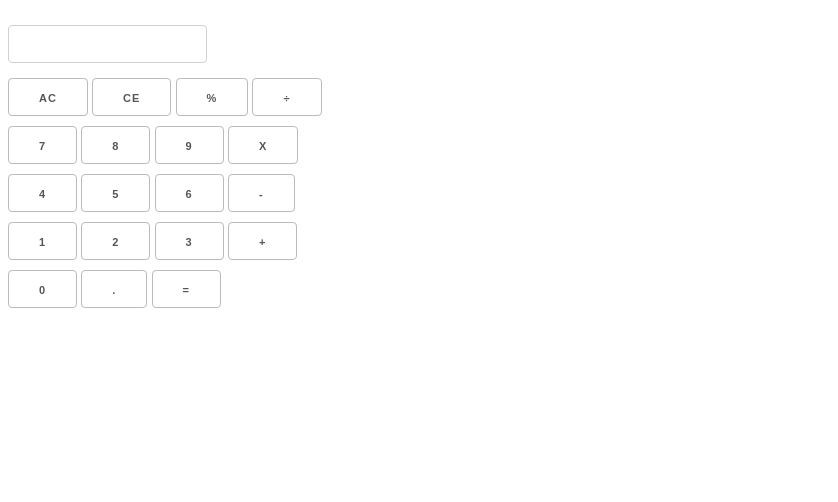
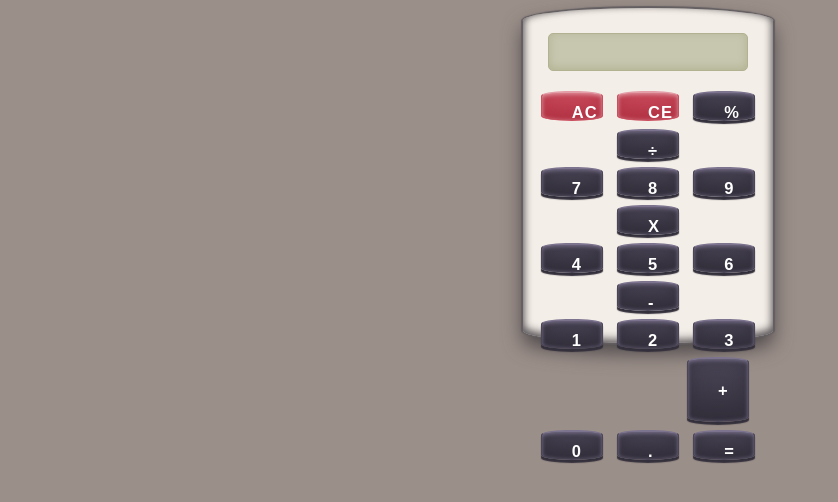
Before and after one commit to meakommo/js-calculator, a plain HTML site: page index.html in a window 1280 px wide. Shown: the whole page, without its empty margins (0-838 px from the left). Drawn offline with nearby package versions, Linux system fonts and the light colour scheme.

```diff
--- a/index.html
+++ b/index.html
@@ -2,6 +2,7 @@
 <head>
     <link href="https://cdnjs.cloudflare.com/ajax/libs/skeleton/2.0.4/skeleton.min.css" rel="stylesheet" type="text/css">
     <link href="style.css" rel="stylesheet" type="text/css">
+    <script href="calc.js"></script>
 </head>
 <body>
 
--- a/style.css
+++ b/style.css
@@ -0,0 +1,92 @@
+@import url(https://fonts.googleapis.com/css?family=Pacifico|Open+Sans|Montserrat);
+body, html {
+  width: 100%;
+  background-color: #9B8F89;
+}
+
+.calculator {
+  width: 250px;
+  height: 335px;
+  background-color: #F3EEE7;
+  margin: 0 auto;
+  border-top-left-radius: 80% 20px;
+  border-top-right-radius: 80% 20px;
+  border-bottom-left-radius: 80% 20px;
+  border-bottom-right-radius: 80% 20px;
+  box-shadow: inset 5px 0 10px -5px #635e61, inset -5px 0 10px -5px #635e61, inset 0px -5px 10px -2px #635e61, 0 0 1px 2px #635e61, 0 10px 20px 0 #494547;
+  text-align: center;
+}
+.calculator p#title {
+  padding-top: 10px;
+  margin-bottom: -10px;
+  color: #7d777b;
+  font-family: 'Pacifico';
+}
+.calculator p#tagline {
+  text-transform: uppercase;
+  color: #969194;
+  font-family: 'Open Sans';
+  font-size: .7em;
+}
+.calculator input[type='text'] {
+  background-color: #C7C7B0;
+  border: 1px solid #b2b292;
+  line-height: 40px;
+  width: 80%;
+  font-size: 2em;
+  direction: rtl;
+  font-family: 'Montserrat';
+  padding-right: 10px;
+  margin-bottom: 20px;
+  border-radius: 5px;
+  box-shadow: inset 0px -2px 10px #b2b292;
+}
+.calculator input[type='text']:focus {
+  outline: none;
+}
+.calculator .row {
+  display: block;
+}
+.calculator .row button {
+  width: 40px;
+  height: 30px;
+  border: 1px solid #4B4657;
+  border-top: 2px solid #7c748f;
+  background-image: -webkit-linear-gradient( top , #4B4657, #332f3b);
+  background-image: linear-gradient(to bottom, #4B4657, #332f3b);
+  color: white;
+  font-size: 1.1em;
+  border-radius: 20%;
+  border-top-left-radius: 80% 10px;
+  border-top-right-radius: 80% 10px;
+  border-bottom-left-radius: 100% 10px;
+  border-bottom-right-radius: 100% 10px;
+  margin-left: 5px;
+  margin-right: 5px;
+  margin-bottom: 8px;
+  box-shadow: inset 0 1px 4px #7c748f, inset 0 -4px 20px #332f3b, 0 3px 1px 0 #332f3b;
+}
+.calculator .row button:focus {
+  outline: 0;
+}
+.calculator .row button:active {
+  background-image: -webkit-linear-gradient( bottom , #4B4657, #332f3b);
+  background-image: linear-gradient(to top, #4B4657, #332f3b);
+}
+.calculator .row .ctrl {
+  border: 1px solid #CC4E5F;
+  border-top: 2px solid #e39da7;
+  background-image: -webkit-linear-gradient( top , #CC4E5F, #b33445);
+  background-image: linear-gradient(to bottom, #CC4E5F, #b33445);
+  box-shadow: inset 0 1px 4px #e39da7, inset 0 -4px 20px #b33445;
+}
+.calculator .row .ctrl:active {
+  background-image: -webkit-linear-gradient( bottom , #CC4E5F, #b33445);
+  background-image: linear-gradient(to top, #CC4E5F, #b33445);
+}
+.calculator .row .tall {
+  height: 65px;
+  float: right;
+  margin-right: 24px;
+  margin-left: -8px;
+}
```
Also changed, not shown: calc.js (+20 -0 lines), 1 other file.
